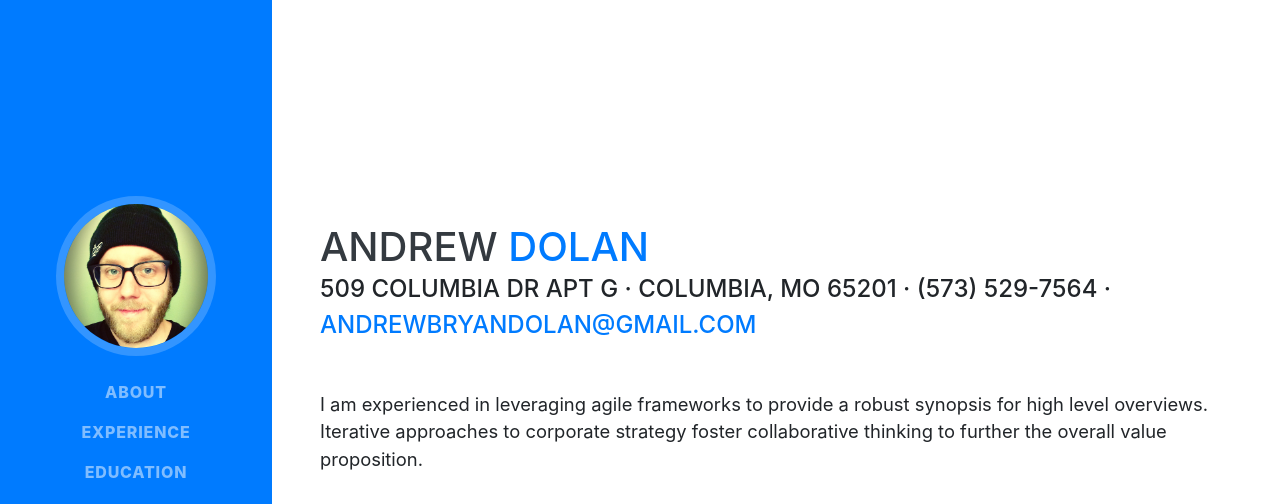
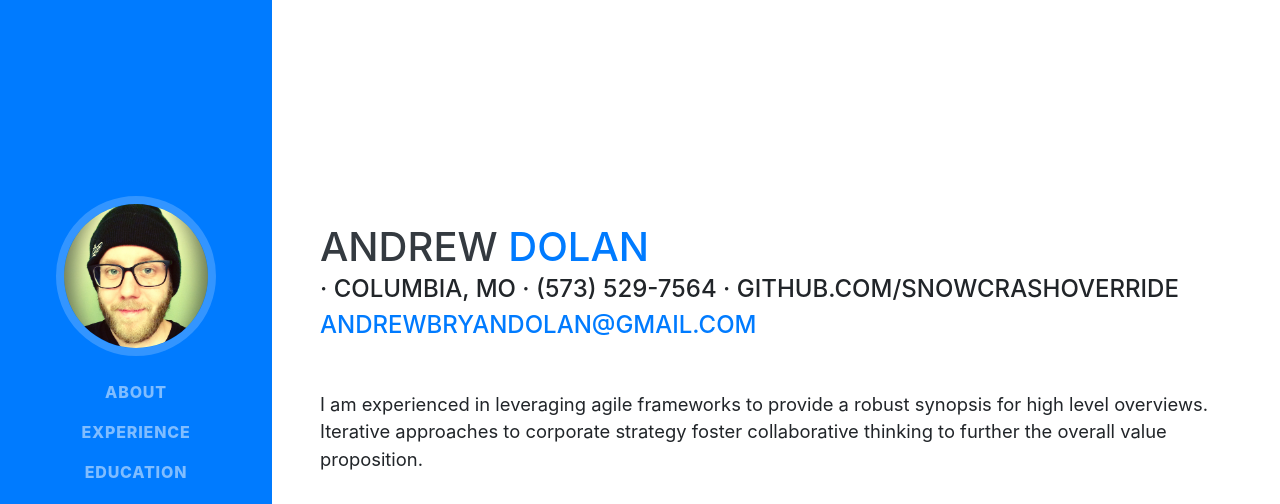
Before and after one commit to SnowCrashOverride/portfolio, a website with bundled scripts: page index.html in a window 1280 px wide. Shown: the top 504 px of the page. Built offline with nearby package versions, Linux system fonts and the light colour scheme; a web font is replaced by a local one.

Commit message:
added github account

```diff
--- a/index.html
+++ b/index.html
@@ -67,7 +67,7 @@
         <h1 class="mb-0">Andrew
           <span class="text-primary">Dolan</span>
         </h1>
-        <div class="subheading mb-5">509 Columbia Dr Apt G · Columbia, MO 65201 · (573) 529-7564 ·
+        <div class="subheading mb-5">· Columbia, MO · (573) 529-7564 · github.com/SnowCrashOverride
           <a href="mailto:name@email.com">andrewbryandolan@gmail.com</a>
         </div>
         <p class="lead mb-5">I am experienced in leveraging agile frameworks to provide a robust synopsis for high level overviews. Iterative approaches to corporate strategy foster collaborative thinking to further the overall value proposition.</p>
```
